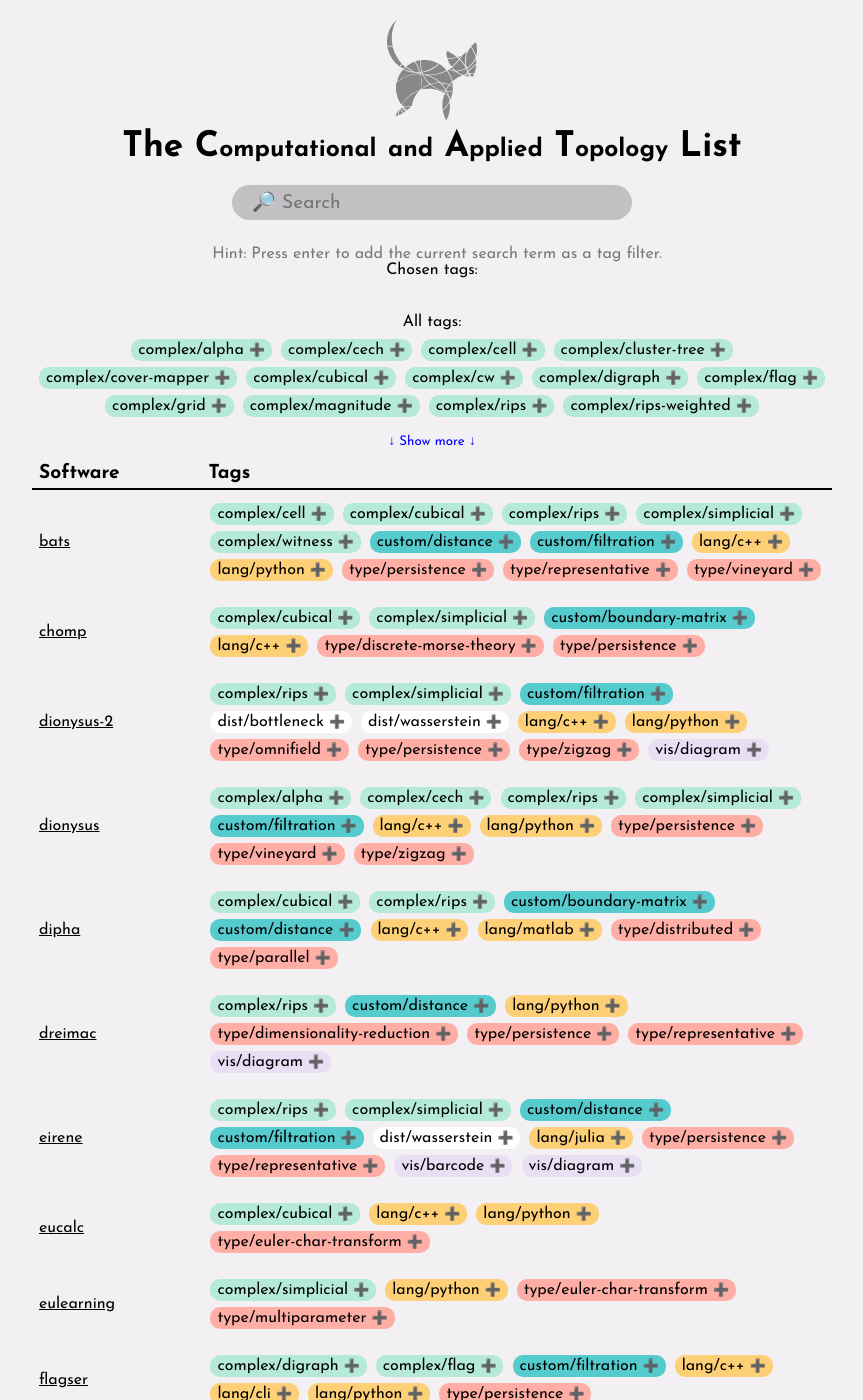
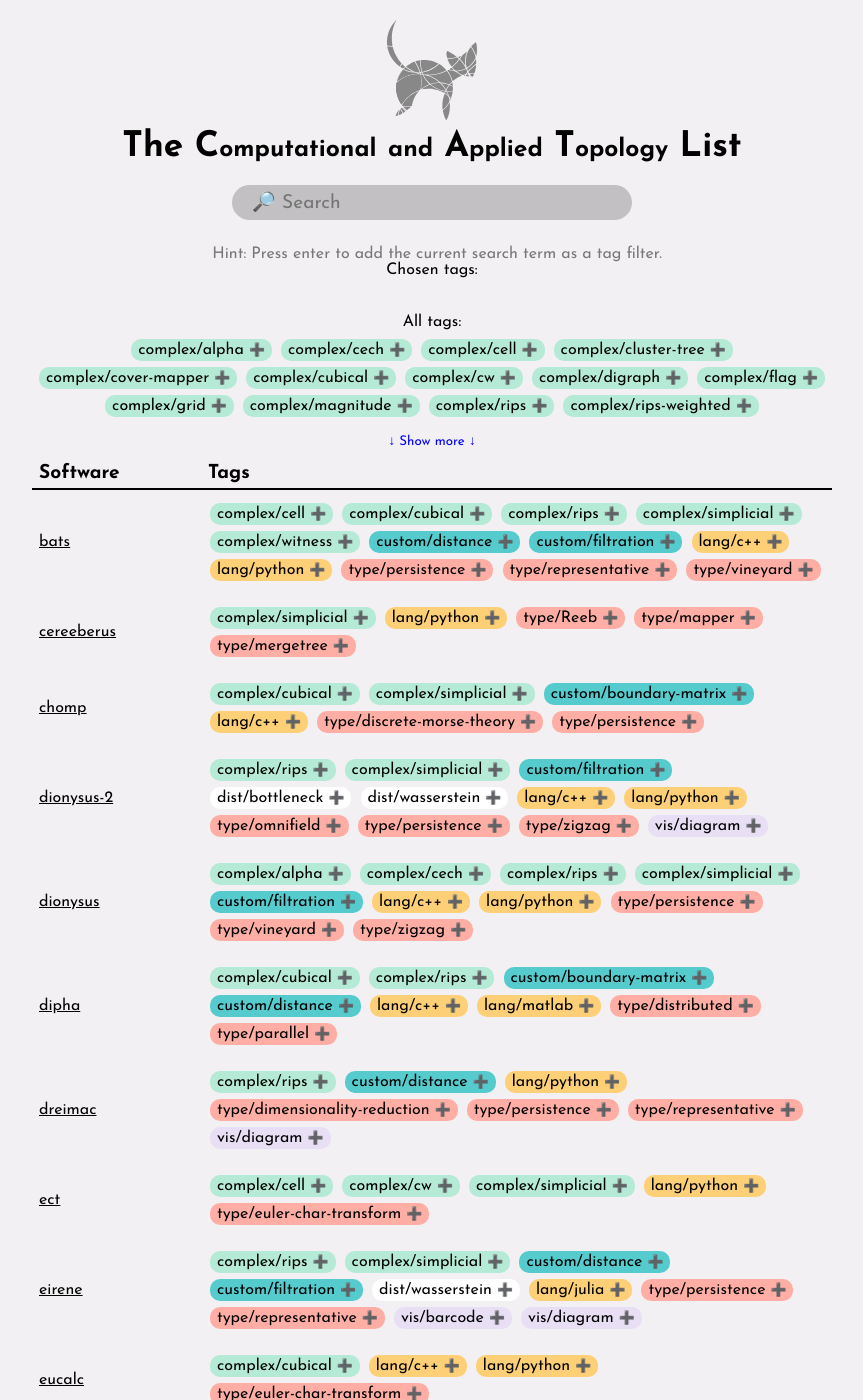
Before and after one commit to cat-list/cat-list.github.io, a Jekyll site: the page built from index.html, in a window 1280 px wide and 1400 px high. Shown: the whole window, without its empty margins (208-1071 px from the left). Built offline with Jekyll 4.4.1, drawn with Linux system fonts in a browser that asks for light colours; comment, search, counter and statistics services are not loaded; some of the changed text lies outside the part shown.

Commit message:
Adding all three packages

````diff
--- /dev/null
+++ b/_software/cereeberus.md
@@ -0,0 +1,29 @@
+---
+name: cereeberus
+title: ceREEBerus
+tags:
+  - lang/python
+  - type/Reeb
+  - type/mapper
+  - type/mergetree
+  - complex/simplicial
+
+
+links:
+  - name: Repository
+    url: https://github.com/MunchLab/ect
+  - name: Docs
+    url: https://munchlab.github.io/ect/index.html
+---
+
+This package works with Reeb graphs and related structures for use in theoretical projects with a particular focus on the interleaving distance. At present, implemented structures include
+
+- Reeb graphs
+- Merge trees
+- Labeled Merge trees
+- Embedded graphs
+- Planned: Mapper graphs
+
+```{bash}
+pip install cereeberus
+```
--- /dev/null
+++ b/_software/ect.md
@@ -0,0 +1,23 @@
+---
+name: ect
+title: ECT
+tags:
+  - lang/python
+  - type/euler-char-transform
+  - complex/simplicial
+  - complex/cw
+  - complex/cell
+
+
+links:
+  - name: Repository
+    url: https://github.com/MunchLab/ect
+  - name: Docs
+    url: https://munchlab.github.io/ect/index.html
+---
+
+This package computes the Euler characteristic transform for input 2D data, given either as an embedded graph or as an embedded CW complex. The package can be installed with
+
+```{bash}
+pip install ect
+```
````
Also changed, not shown: _software/teaspoon.md (+8 -0 lines).
